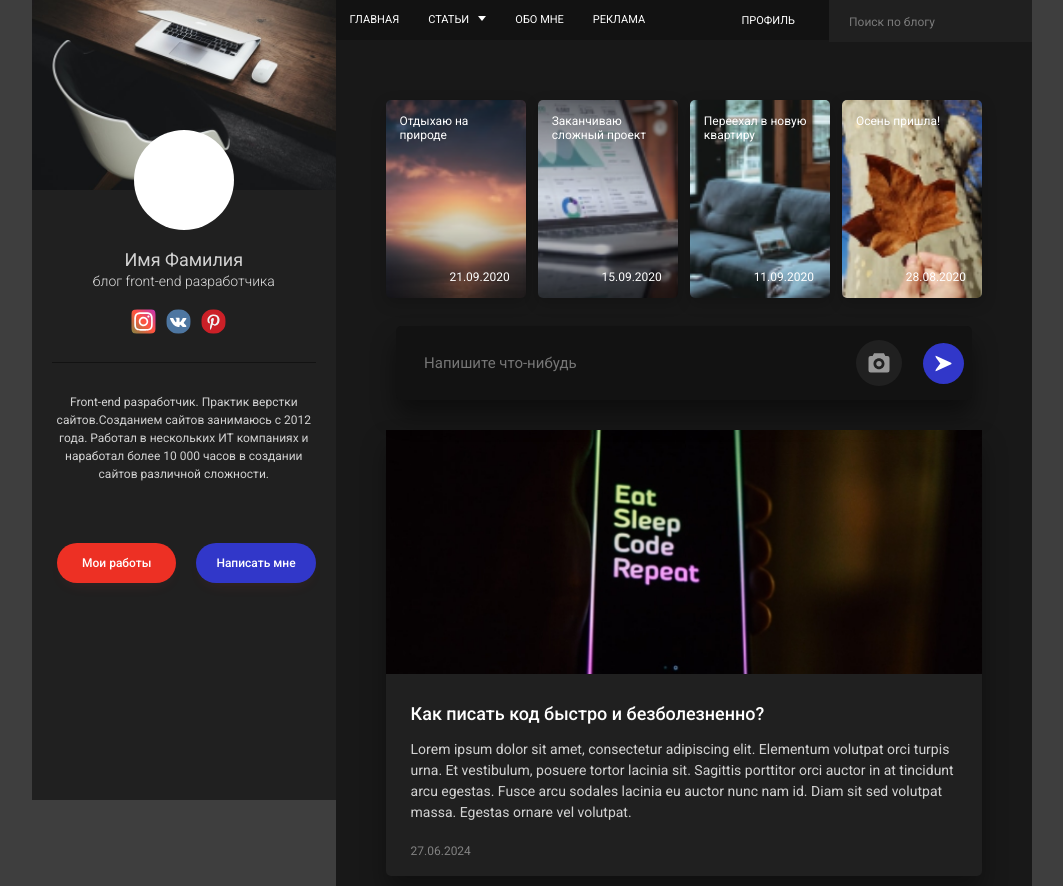
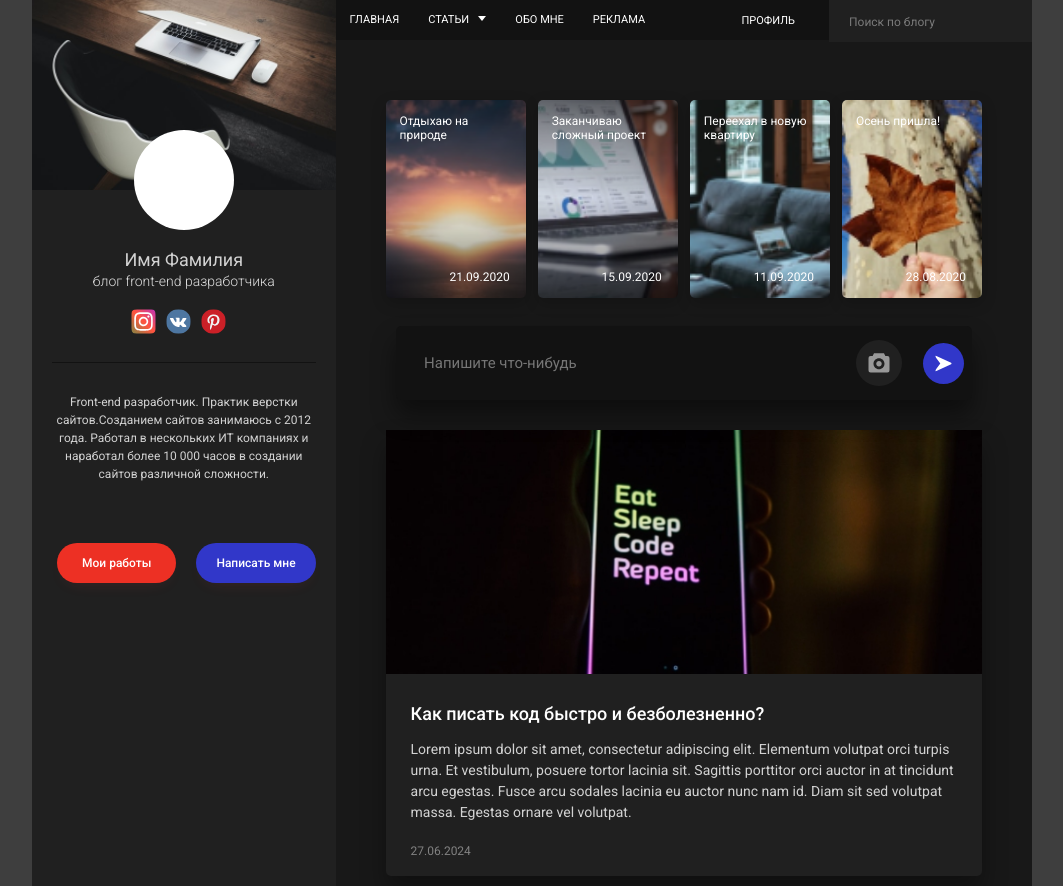
Before and after one commit to Daniilms/Web-Dev-Portfolio-Site, a plain HTML site: page index.html in a window 1280 px wide. Shown: the top 886 px of the page, without its empty margins (108-1171 px from the left). Drawn offline with Linux system fonts and the light colour scheme.

Commit message:
add small fix to aside layout

```diff
--- a/sass/_aside-info-panel.scss
+++ b/sass/_aside-info-panel.scss
@@ -5,7 +5,7 @@
   background-image: url("../img/info-background-image.png");
   background-repeat: no-repeat;
   background-size: 100% 190px;
-  padding: 0 20px;
+  padding: 0 20px 300px 20px;
 }
 .info-panel-user {
   @extend %flex-center;
```
Also changed, not shown: styles/index.css.
